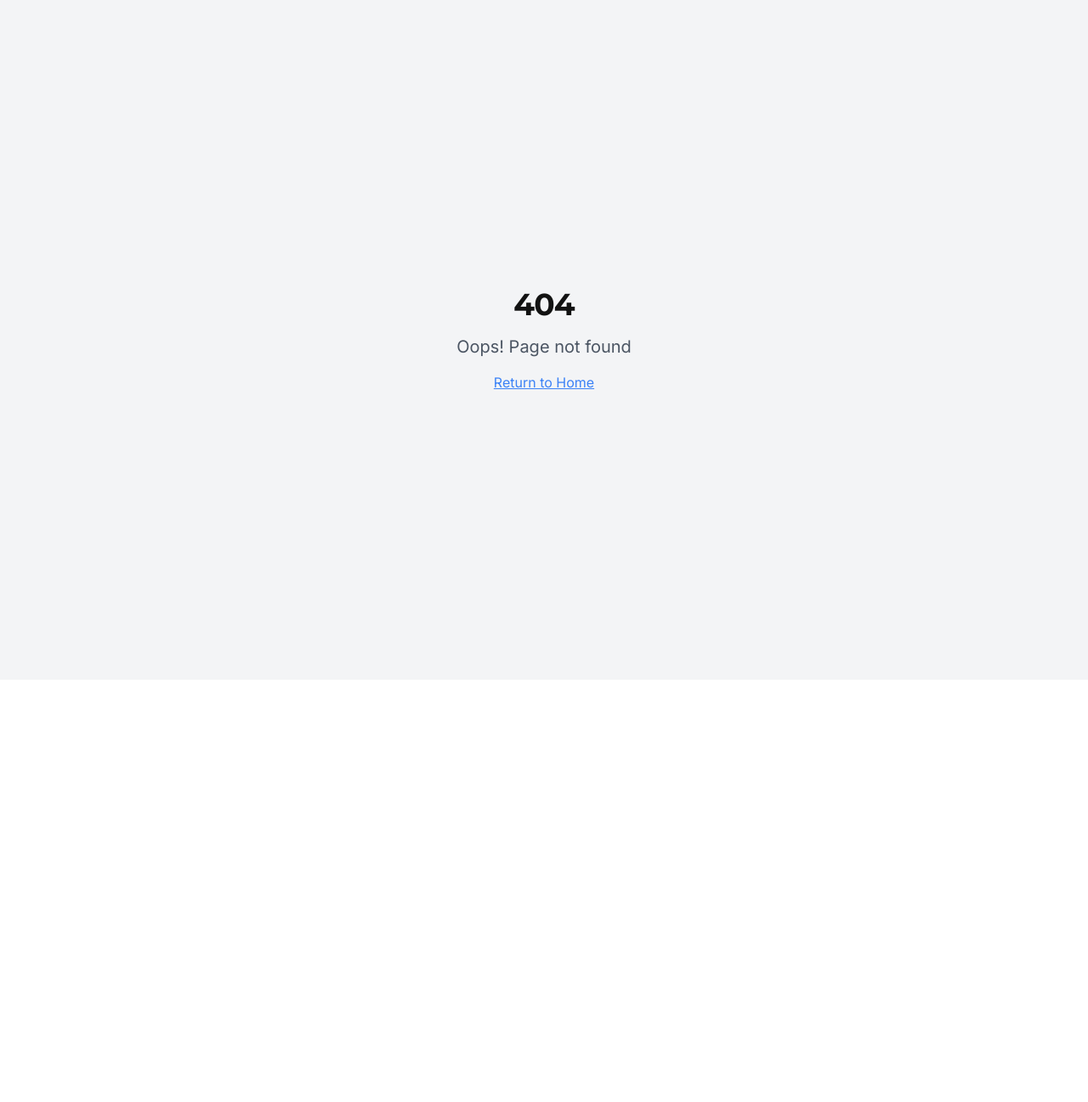
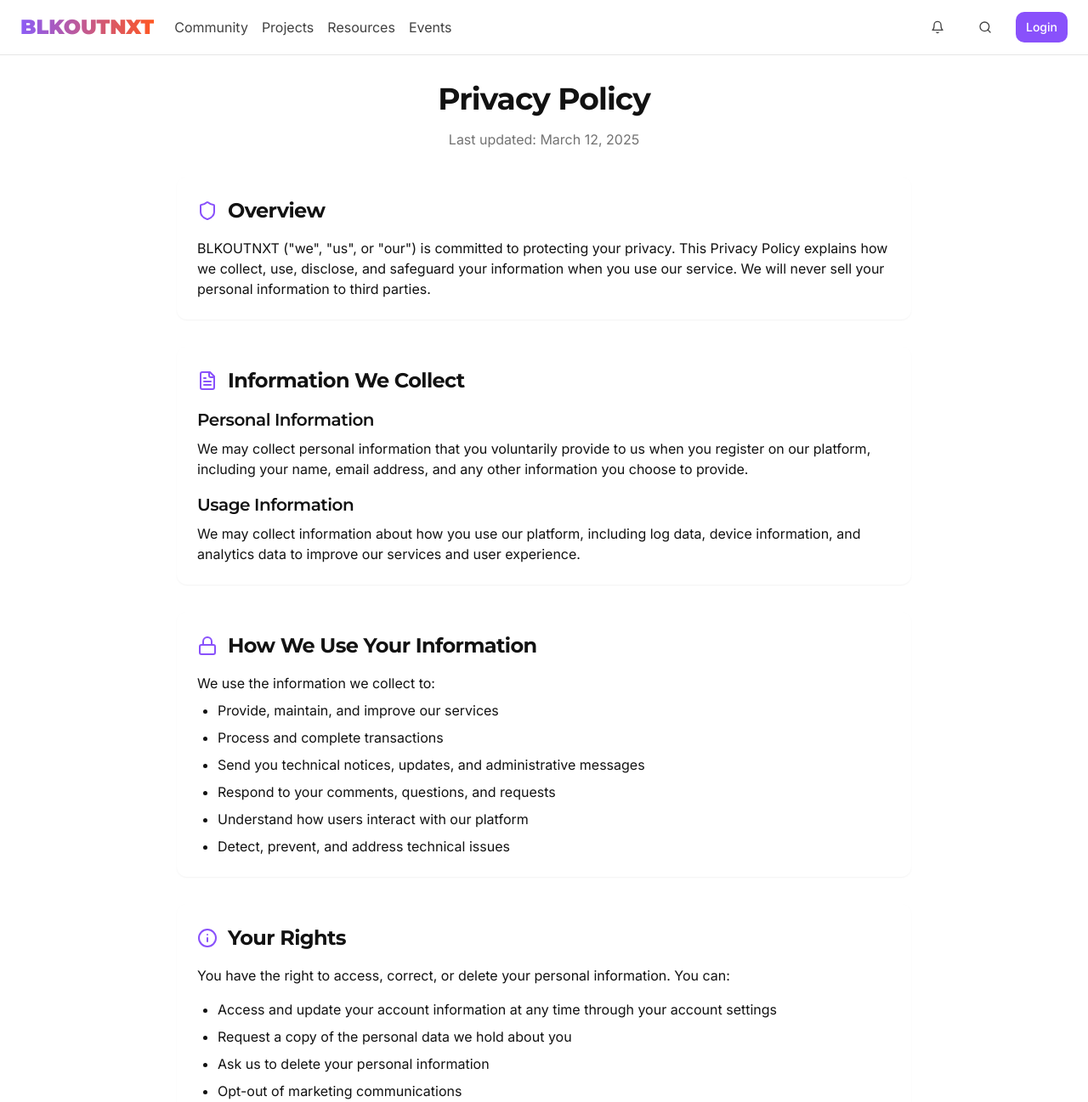
Before and after one commit to BLKOUTUK/community-blkoutnxt, a React (Vite) app: page /privacy in a window 1280 px wide. Before the commit this address had no page. Shown: the top 1297 px of the page at 85% size. Before the commit the page ends 800 px from the top, so only its background shows below. Built offline with nearby package versions, Linux system fonts and the light colour scheme.

Commit message:
Ok, here's the commit message:
Refactor code

No details provided.

```diff
--- a/src/App.tsx
+++ b/src/App.tsx
@@ -11,6 +11,7 @@ import Signup from "./pages/auth/Signup";
 import Dashboard from "./pages/dashboard/Dashboard";
 import NotFound from "./pages/NotFound";
 import ProtectedRoute from "./components/auth/ProtectedRoute";
+import PrivacyPolicy from "./pages/PrivacyPolicy";
 
 const queryClient = new QueryClient();
 
@@ -25,6 +26,7 @@ const App = () => (
             <Route path="/" element={<Index />} />
             <Route path="/auth/login" element={<Login />} />
             <Route path="/auth/signup" element={<Signup />} />
+            <Route path="/privacy" element={<PrivacyPolicy />} />
             <Route
               path="/dashboard/*"
               element={
--- /dev/null
+++ b/src/pages/PrivacyPolicy.tsx
@@ -0,0 +1,122 @@
+
+import { Navbar } from "@/components/Navbar";
+import { Shield, Lock, FileText, Info } from "lucide-react";
+import { Link } from "react-router-dom";
+
+export default function PrivacyPolicy() {
+  return (
+    <div className="min-h-screen bg-background">
+      <Navbar />
+      <div className="container max-w-4xl mx-auto px-4 pt-24 pb-16">
+        <div className="mb-8 text-center">
+          <h1 className="text-3xl md:text-4xl font-bold mb-4">Privacy Policy</h1>
+          <p className="text-muted-foreground">
+            Last updated: {new Date().toLocaleDateString('en-US', { month: 'long', day: 'numeric', year: 'numeric' })}
+          </p>
+        </div>
+
+        <div className="space-y-8">
+          <section className="bg-card rounded-lg p-6 shadow-sm">
+            <div className="flex items-center gap-3 mb-4">
+              <Shield className="h-6 w-6 text-primary" />
+              <h2 className="text-2xl font-bold">Overview</h2>
+            </div>
+            <p className="text-card-foreground">
+              BLKOUTNXT ("we", "us", or "our") is committed to protecting your privacy.
+              This Privacy Policy explains how we collect, use, disclose, and safeguard your information when you use our service.
+              We will never sell your personal information to third parties.
+            </p>
+          </section>
+
+          <section className="bg-card rounded-lg p-6 shadow-sm">
+            <div className="flex items-center gap-3 mb-4">
+              <FileText className="h-6 w-6 text-primary" />
+              <h2 className="text-2xl font-bold">Information We Collect</h2>
+            </div>
+            <div className="space-y-4">
+              <div>
+                <h3 className="text-xl font-semibold mb-2">Personal Information</h3>
+                <p className="text-card-foreground">
+                  We may collect personal information that you voluntarily provide to us when you register on our platform,
+                  including your name, email address, and any other information you choose to provide.
+                </p>
+              </div>
+              <div>
+                <h3 className="text-xl font-semibold mb-2">Usage Information</h3>
+                <p className="text-card-foreground">
+                  We may collect information about how you use our platform, including log data, device information,
+                  and analytics data to improve our services and user experience.
+                </p>
+              </div>
+            </div>
+          </section>
+
+          <section className="bg-card rounded-lg p-6 shadow-sm">
+            <div className="flex items-center gap-3 mb-4">
+              <Lock className="h-6 w-6 text-primary" />
+              <h2 className="text-2xl font-bold">How We Use Your Information</h2>
+            </div>
+            <div className="space-y-2">
+              <p className="text-card-foreground">We use the information we collect to:</p>
+              <ul className="list-disc pl-6 space-y-2 text-card-foreground">
+                <li>Provide, maintain, and improve our services</li>
+                <li>Process and complete transactions</li>
+                <li>Send you technical notices, updates, and administrative messages</li>
+                <li>Respond to your comments, questions, and requests</li>
+                <li>Understand how users interact with our platform</li>
+                <li>Detect, prevent, and address technical issues</li>
+              </ul>
+            </div>
+          </section>
+
+          <section className="bg-card rounded-lg p-6 shadow-sm">
+            <div className="flex items-center gap-3 mb-4">
+              <Info className="h-6 w-6 text-primary" />
+              <h2 className="text-2xl font-bold">Your Rights</h2>
+            </div>
+            <p className="text-card-foreground mb-4">
+              You have the right to access, correct, or delete your personal information. You can:
+            </p>
+            <ul className="list-disc pl-6 space-y-2 text-card-foreground">
+              <li>Access and update your account information at any time through your account settings</li>
+              <li>Request a copy of the personal data we hold about you</li>
+              <li>Ask us to delete your personal information</li>
+              <li>Opt-out of marketing communications</li>
+            </ul>
+            <p className="mt-4 text-card-foreground">
+              To exercise these rights, please contact us at <span className="text-primary">privacy@blkoutnxt.com</span>
+            </p>
+          </section>
+
+          <section className="bg-card rounded-lg p-6 shadow-sm">
+            <div className="flex items-center gap-3 mb-4">
+              <Shield className="h-6 w-6 text-primary" />
+              <h2 className="text-2xl font-bold">Security</h2>
+            </div>
+            <p className="text-card-foreground">
+              We implement appropriate technical and organizational measures to protect your personal information.
+              However, no method of transmission over the Internet or electronic storage is 100% secure, so we cannot guarantee absolute security.
+            </p>
+          </section>
+
+          <section className="bg-card rounded-lg p-6 shadow-sm">
+            <div className="flex items-center gap-3 mb-4">
+              <FileText className="h-6 w-6 text-primary" />
+              <h2 className="text-2xl font-bold">Contact Us</h2>
+            </div>
+            <p className="text-card-foreground">
+              If you have any questions about this Privacy Policy, please contact us at:
+            </p>
+            <p className="mt-2 text-primary">privacy@blkoutnxt.com</p>
+          </section>
+        </div>
+
+        <div className="mt-10 text-center">
+          <Link to="/" className="text-primary hover:underline">
+            Return to Home
+          </Link>
+        </div>
+      </div>
+    </div>
+  );
+}
```
